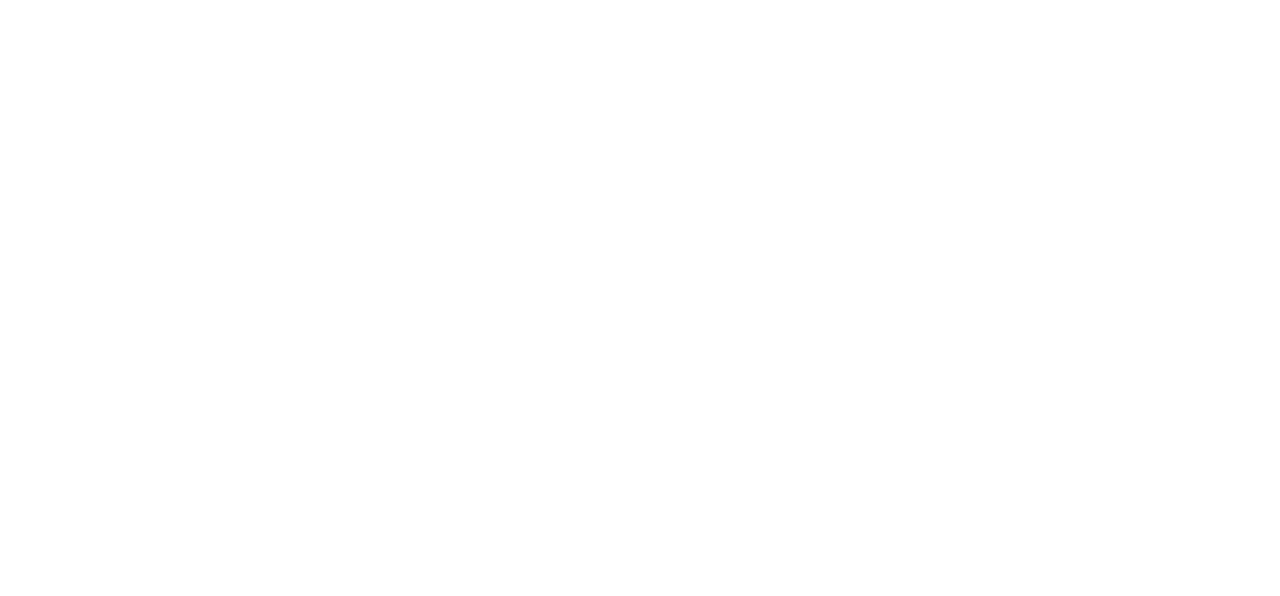
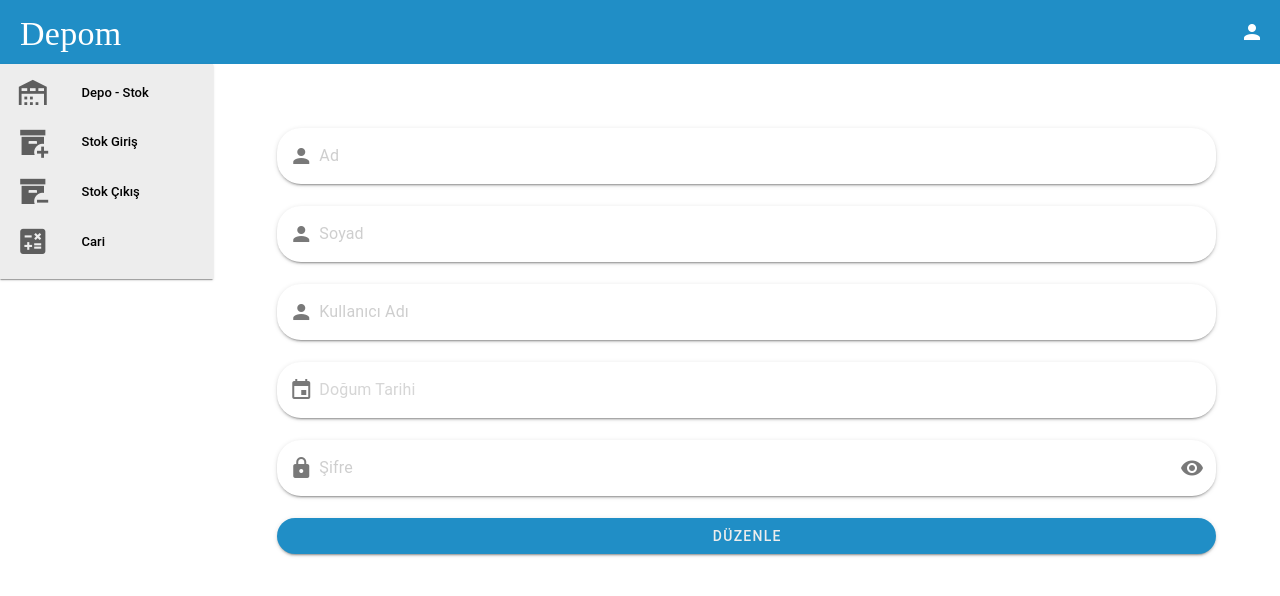
Before and after one commit to nurcancurebal/depom-frontend, a Vue app: page /updateaccount in a window 1280 px wide. Before the commit this address had no page. Shown: the top 596 px of the page. Built offline with nearby package versions, Linux system fonts and the light colour scheme.

Commit message:
updateaccount

```diff
--- a/src/components/TheNavbar.vue
+++ b/src/components/TheNavbar.vue
@@ -4,11 +4,42 @@
       <v-toolbar-title class="text-h4"> Depom </v-toolbar-title>
 
       <v-btn icon>
-        <v-icon>mdi-dots-vertical</v-icon>
+        <v-icon>mdi-account</v-icon>
+        <v-menu activator="parent">
+          <v-list>
+            <v-list-item>
+              <v-list-item-title>
+                <router-link
+                  style="
+                    text-decoration: none;
+                    color: #208ec6;
+                    font-family: 'Material Design Icons';
+                  "
+                  to="/updateaccount"
+                >
+                  Hesabımı Düzenle
+                </router-link>
+              </v-list-item-title>
+              <v-list-item-title>
+                <router-link
+                  style="
+                    text-decoration: none;
+                    color: #208ec6;
+                    font-family: 'Material Design Icons';
+                  "
+                  to="/"
+                >
+                  Çıkış
+                </router-link>
+              </v-list-item-title>
+            </v-list-item>
+          </v-list>
+        </v-menu>
       </v-btn>
     </v-toolbar>
   </v-sheet>
 </template>
+
 <style>
 .v-toolbar-title__placeholder {
   overflow: visible !important;
--- a/src/router/index.js
+++ b/src/router/index.js
@@ -4,6 +4,7 @@
 import Checkout from "@/views/Checkout"
 import Current from "@/views/Current"
 import Home from "@/views/Home"
+import UpdateAccount from "@/views/UpdateAccount"
 
 const routes = [
   {
@@ -31,6 +32,11 @@
     name: 'Current',
     component: Current
   },
+  {
+    path: '/updateaccount',
+    name: 'UpdateAccount',
+    component: UpdateAccount
+  },
 ]
 
 const router = createRouter({
--- a/src/views/Home.vue
+++ b/src/views/Home.vue
@@ -122,17 +122,9 @@
             :error-messages="signupusernameError"
           />
 
-          <v-menu
-            v-model="menu"
-            :close-on-content-click="false"
-            transition="scale-transition"
-            min-width="auto"
-          >
-            <template v-slot:activator="{ attrs }">
           <v-text-field
             v-model="formatDate"
             readonly
-                v-bind="attrs"
             @click="menu = !menu"
             prepend-inner-icon="mdi-calendar"
             variant="solo"
@@ -140,18 +132,29 @@
             style="width: 100%"
             placeholder="Doğum Tarihi"
             :error-messages="birthdateError"
-              />
-            </template>
+          >
+            <v-menu
+              activator="parent"
+              v-model="menu"
+              :close-on-content-click="false"
+              transition="scale-transition"
+              min-width="auto"
+            >
               <v-date-picker
                 v-model="date"
                 no-title
                 scrollable
                 style="height: 476px; margin-top: auto"
               >
-              <v-btn text color="#208ec6" @click="menu = false"> Cancel </v-btn>
-              <v-btn text color="#208ec6" @click="formatDateClick"> OK </v-btn>
+                <v-btn text color="#208ec6" @click="menu = false">
+                  Cancel
+                </v-btn>
+                <v-btn text color="#208ec6" @click="formatDateClick">
+                  OK
+                </v-btn>
               </v-date-picker>
             </v-menu>
+          </v-text-field>
 
           <v-text-field
             prepend-inner-icon="mdi-lock"
@@ -236,7 +239,7 @@
         rounded="pill"
         height="48px"
       >
-        Lütfen doğru bir şekilde tüm alanları doldurunuz!
+        Lütfen tüm alanları doldurunuz!
       </v-snackbar>
     </v-col>
   </v-row>
@@ -248,6 +251,7 @@
 export default {
   data() {
     return {
+      passwordUsernameError: false,
       showSnackbarError: false,
       showSnackbar: false,
       signInUp: false,
@@ -300,10 +304,39 @@
       }
     },
     signupusername(value) {
+      const pattern = /[ğĞçÇüÜöÖıİşŞ]/g;
+
+      const matchesusername = value.match(pattern);
+
       if (!value) {
         this.signupusernameError = "Kullanıcı adı boş bırakılamaz!";
+      } else if (
+        matchesusername != null ||
+        value.length < 6 ||
+        value.length > 18
+      ) {
+        this.signupusernameError =
+          " Kullanıcı adında türkçe karakter kullanılamaz ve 6 ile 18 karakter arasında olmak zorundadır. ";
       } else {
         this.signupusernameError = "";
+      }
+    },
+    signuppassword(value) {
+      const pattern = /[ğĞçÇüÜöÖıİşŞ]/g;
+
+      const matchespassword = value.match(pattern);
+
+      if (!value) {
+        this.signuppasswordError = "Şifre boş bırakılamaz!";
+      } else if (
+        matchespassword != null ||
+        value.length < 6 ||
+        value.length > 18
+      ) {
+        this.signuppasswordError =
+          "Şifre de türkçe karakter kullanılamaz ve 6 ile 18 karakter arasında olmak zorundadır.";
+      } else {
+        this.signuppasswordError = "";
       }
     },
     date(value) {
@@ -311,13 +344,6 @@
         this.birthdateError = "Doğum tarihi boş bırakılamaz!";
       } else {
         this.birthdateError = "";
-      }
-    },
-    signuppassword(value) {
-      if (!value) {
-        this.signuppasswordError = "Şifre boş bırakılamaz!";
-      } else {
-        this.signuppasswordError = "";
       }
     },
   },
--- /dev/null
+++ b/src/views/UpdateAccount.vue
@@ -0,0 +1,160 @@
+<template>
+  <div>
+    <v-row no-gutters>
+      <v-col cols="12">
+        <TheNavbar />
+      </v-col>
+    </v-row>
+    <v-row no-gutters>
+      <v-col cols="2">
+        <TheSidebar />
+      </v-col>
+      <v-col cols="10">
+        <v-sheet class="pa-16">
+          <form class="d-flex align-center flex-column justify-center">
+            <v-text-field
+              prepend-inner-icon="mdi-account"
+              variant="solo"
+              rounded="xl"
+              style="width: 100%"
+              placeholder="Ad"
+              v-model="firstname"
+              :error-messages="firstnameError"
+            />
+            <v-text-field
+              prepend-inner-icon="mdi-account"
+              variant="solo"
+              rounded="xl"
+              style="width: 100%"
+              placeholder="Soyad"
+              v-model="lastname"
+              :error-messages="lastnameError"
+            />
+            <v-text-field
+              prepend-inner-icon="mdi-account"
+              variant="solo"
+              rounded="xl"
+              style="width: 100%"
+              placeholder="Kullanıcı Adı"
+              v-model="username"
+              :error-messages="usernameError"
+            />
+
+            <v-text-field
+              v-model="formatDate"
+              readonly
+              @click="menu = !menu"
+              prepend-inner-icon="mdi-calendar"
+              variant="solo"
+              rounded="xl"
+              style="width: 100%"
+              placeholder="Doğum Tarihi"
+              :error-messages="birthdateError"
+            >
+              <v-menu
+                activator="parent"
+                v-model="menu"
+                :close-on-content-click="false"
+                transition="scale-transition"
+                min-width="auto"
+              >
+                <v-date-picker
+                  v-model="date"
+                  no-title
+                  scrollable
+                  style="height: 476px; margin-top: auto"
+                >
+                  <v-btn text color="#208ec6" @click="menu = false">
+                    Cancel
+                  </v-btn>
+                  <v-btn text color="#208ec6" @click="formatDateClick">
+                    OK
+                  </v-btn>
+                </v-date-picker>
+              </v-menu>
+            </v-text-field>
+
+            <v-text-field
+              prepend-inner-icon="mdi-lock"
+              variant="solo"
+              style="width: 100%"
+              rounded="xl"
+              placeholder="Şifre"
+              :type="visible ? 'text' : 'password'"
+              @click:append-inner="visible = !visible"
+              :append-inner-icon="visible ? 'mdi-eye-off' : 'mdi-eye'"
+              v-model="password"
+              :error-messages="passwordError"
+            />
+
+            <v-btn
+              style="width: 100%; background-color: #208ec6; color: #ededed"
+              rounded="xl"
+            >
+              Düzenle
+            </v-btn>
+          </form>
+        </v-sheet>
+        <v-snackbar
+          v-model="successSnackbar"
+          :timeout="2000"
+          color="#208ec6"
+          rounded="pill"
+          height="48px"
+        >
+          Tebrikler kullanıcı bilgileri değiştirildi!
+        </v-snackbar>
+        <v-snackbar
+          v-model="snackbarError"
+          :timeout="2000"
+          color="#208ec6"
+          rounded="pill"
+          height="48px"
+        >
+          Lütfen doğru bir şekilde tüm alanları doldurunuz!
+        </v-snackbar>
+      </v-col>
+    </v-row>
+  </div>
+</template>
+
+<script>
+import TheSidebar from "../components/TheSidebar.vue";
+import TheNavbar from "../components/TheNavbar.vue";
+
+export default {
+  components: {
+    TheSidebar,
+    TheNavbar,
+  },
+
+  data: () => ({
+    firstname: "",
+    firstnameError: "",
+    lastname: "",
+    lastnameError: "",
+    username: "",
+    usernameError: "",
+    menu: false,
+    formatDate: null,
+    date: null,
+    birthdateError: "",
+    visible: false,
+    password: "",
+    passwordError: "",
+    successSnackbar: false,
+    snackbarError: false,
+  }),
+
+  methods: {
+    formatDateClick() {
+      this.menu = false;
+      const d = new Date(this.date);
+      const day = ("0" + d.getDate()).slice(-2);
+      const month = ("0" + (d.getMonth() + 1)).slice(-2);
+      const year = d.getFullYear();
+      this.formatDate = day + "." + month + "." + year;
+    },
+  },
+};
+</script>
```
Lines whose indentation alone changed are shown as unchanged.
